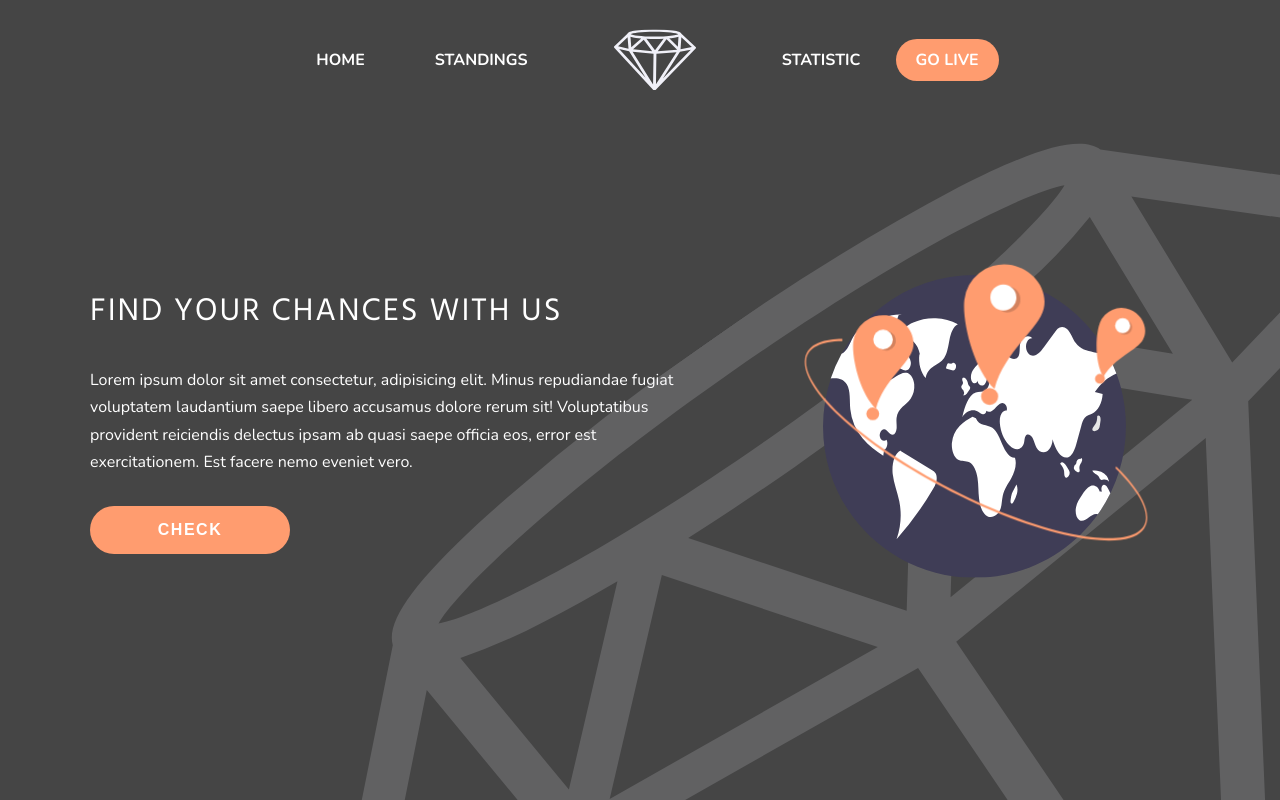
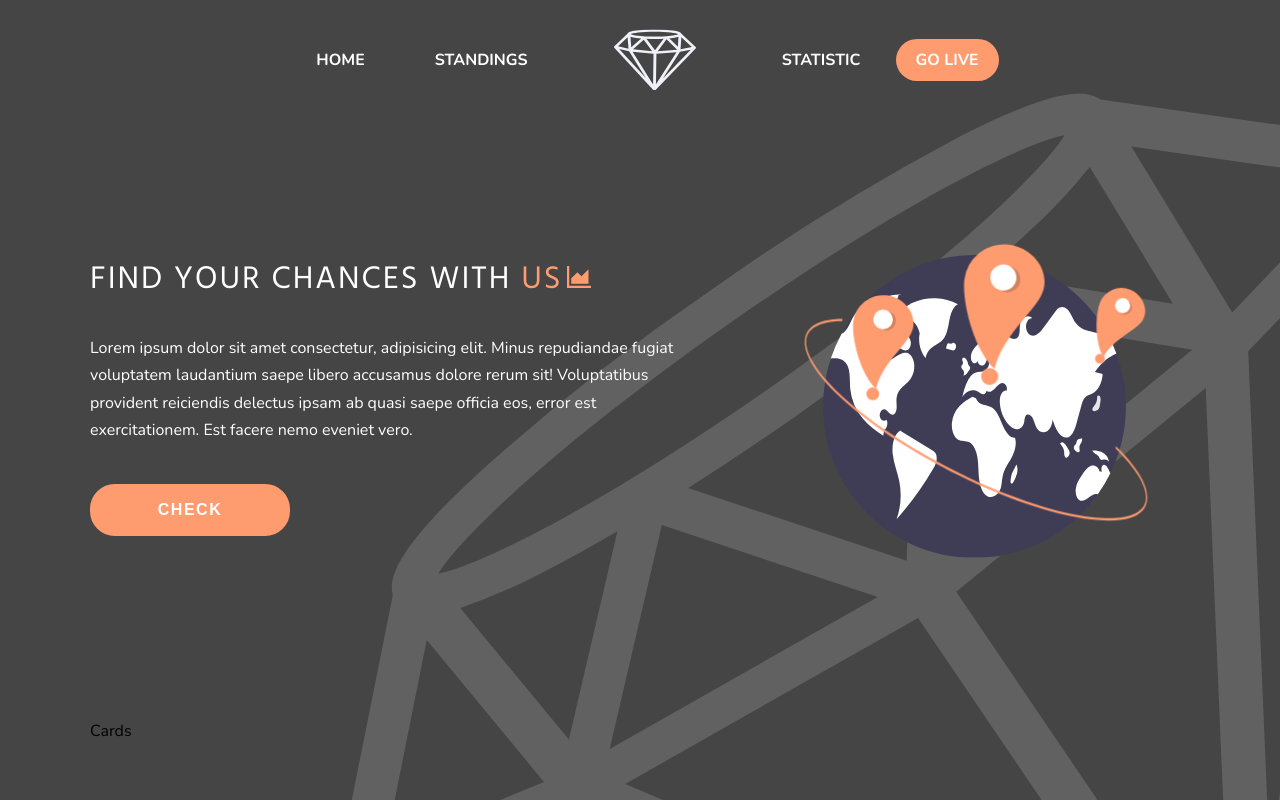
Before and after one commit to bhryniewicz/pl_app, a React (Create React App) app: page / in a window 1280 px wide. Shown: the top 800 px of the page. Built offline with nearby package versions, Linux system fonts and the light colour scheme.

Commit message:
add styles to landing page, create new section, add hover effects

```diff
--- a/package.json
+++ b/package.json
@@ -9,8 +9,10 @@
     "axios": "^0.26.1",
     "react": "^18.0.0",
     "react-dom": "^18.0.0",
+    "react-icons": "^4.3.1",
+    "react-query": "^3.34.19",
     "react-router-dom": "^6.3.0",
-    "react-scripts": "5.0.0",
+    "react-scripts": "^5.0.1",
     "recharts": "^2.1.9",
     "styled-components": "^5.3.5",
     "web-vitals": "^2.1.4"
--- a/src/App.js
+++ b/src/App.js
@@ -1,6 +1,7 @@
 import { Header } from 'components/Header/Header';
 import { Wrapper, WidthWrapper } from './App.styles';
 import { Landing } from 'components/Landing/Landing';
+import { Cards } from 'components/Cards/Cards';
 
 const App = () => {
   return (
@@ -8,6 +9,7 @@ const App = () => {
       <WidthWrapper>
         <Header />
         <Landing />
+        <Cards />
       </WidthWrapper>
     </Wrapper>
   );
--- /dev/null
+++ b/src/components/Cards/Cards.js
@@ -0,0 +1,5 @@
+import React from 'react';
+
+export const Cards = () => {
+  return <div style={{ height: '400px' }}>Cards</div>;
+};
--- a/src/components/Header/Header.styles.js
+++ b/src/components/Header/Header.styles.js
@@ -6,6 +6,7 @@ export const Wrapper = styled.div`
   justify-content: center;
   align-items: center;
   height: 10vh;
+  z-index: 100;
 `;
 
 const fontStyles = css`
@@ -20,6 +21,9 @@ export const NavEl = styled.h4`
   padding: 0 35px;
 
   ${fontStyles}
+  &:hover {
+    border-bottom: 2px solid ${({ theme }) => theme.colors.orange};
+  }
 `;
 
 export const Image = styled.img`
--- a/src/components/Landing/Landing.js
+++ b/src/components/Landing/Landing.js
@@ -2,12 +2,23 @@ import React from 'react';
 import { Wrapper } from './Landing.styles';
 import { AnimatedSvg } from 'components/AnimatedSvg/AnimatedSvg';
 import { Title, Description, Button, Paragraph } from './Landing.styles';
+import { AiOutlineAreaChart } from 'react-icons/ai';
+
+const chartStyle = {
+  marginBottom: '6px',
+};
 
 export const Landing = () => {
   return (
     <Wrapper>
       <Description>
-        <Title>Find your chances with us</Title>
+        <Title>
+          Find your chances with{' '}
+          <span>
+            us
+            <AiOutlineAreaChart style={chartStyle} />
+          </span>
+        </Title>
         <Paragraph>
           Lorem ipsum dolor sit amet consectetur, adipisicing elit. Minus repudiandae fugiat
           voluptatem laudantium saepe libero accusamus dolore rerum sit! Voluptatibus provident
--- a/src/components/Landing/Landing.styles.js
+++ b/src/components/Landing/Landing.styles.js
@@ -2,11 +2,10 @@ import styled from 'styled-components';
 import { Diamond } from 'assets/images';
 
 export const Wrapper = styled.div`
-  height: 100vh;
+  height: 80vh;
   display: flex;
   justify-content: space-between;
   align-items: center;
-  margin-top: -60px;
   position: relative;
 
   &::before {
@@ -14,7 +13,7 @@ export const Wrapper = styled.div`
     display: block;
     position: absolute;
     right: 100px;
-    bottom: 0;
+    bottom: -50px;
     opacity: 0.16;
     transform: scale(8) rotate(-35deg);
   }
@@ -35,6 +34,12 @@ export const Title = styled.h1`
   font-weight: ${({ theme }) => theme.fontWeights.regular};
   letter-spacing: 2px;
   margin-bottom: 30px;
+
+  span {
+    display: inline-flex;
+    align-items: center;
+    color: ${({ theme }) => theme.colors.orange};
+  }
 `;
 
 export const Paragraph = styled.p`
@@ -58,8 +63,16 @@ export const Button = styled.button`
   font-weight: ${({ theme }) => theme.fontWeights.bold};
   letter-spacing: 1.5px;
   cursor: pointer;
+  transition: background-color 0.3s;
+  margin: 10px 0;
+  border: 2px solid ${({ theme }) => theme.colors.orange};
 
   &:focus {
     outline: none;
   }
+
+  &:hover {
+    background-color: transparent;
+    color: ${({ theme }) => theme.colors.orange};
+  }
 `;
```
Also changed, not shown: src/components/Cards/Cards.styles.js (added), 1 other file (tests, documents, lock files or other folders).
